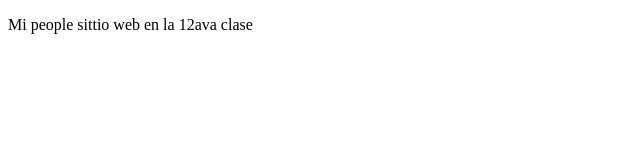
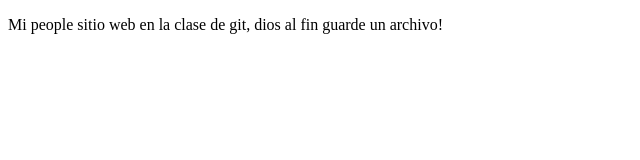
Before and after one commit to gabrielazaro/Proyectodemocursoprework, a plain HTML site: page index.html in a window 1280 px wide. Shown: the whole page, without its empty margins (0-640 px from the left). Drawn offline with Linux system fonts and the light colour scheme.

Commit message:
sitio de aprendizaje

```diff
--- a/index.html
+++ b/index.html
@@ -9,7 +9,7 @@
     </title>
 </head>
 <body>
-    <P>Mi people sittio web en la 12ava clase
+    <P>Mi people sitio web en la clase de git, dios al fin guarde un archivo!
     </P>
 </body>
 </html>
```
